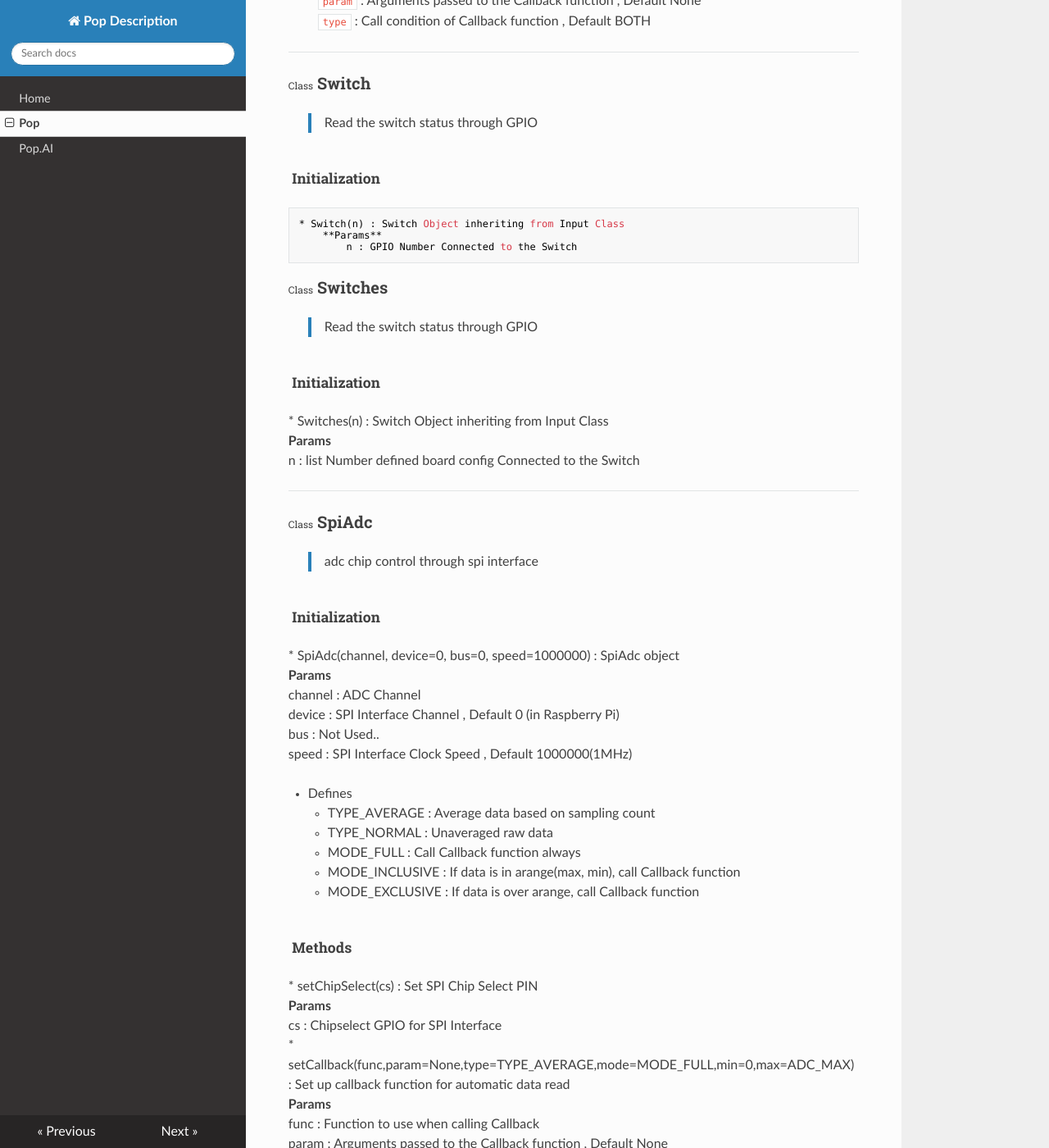
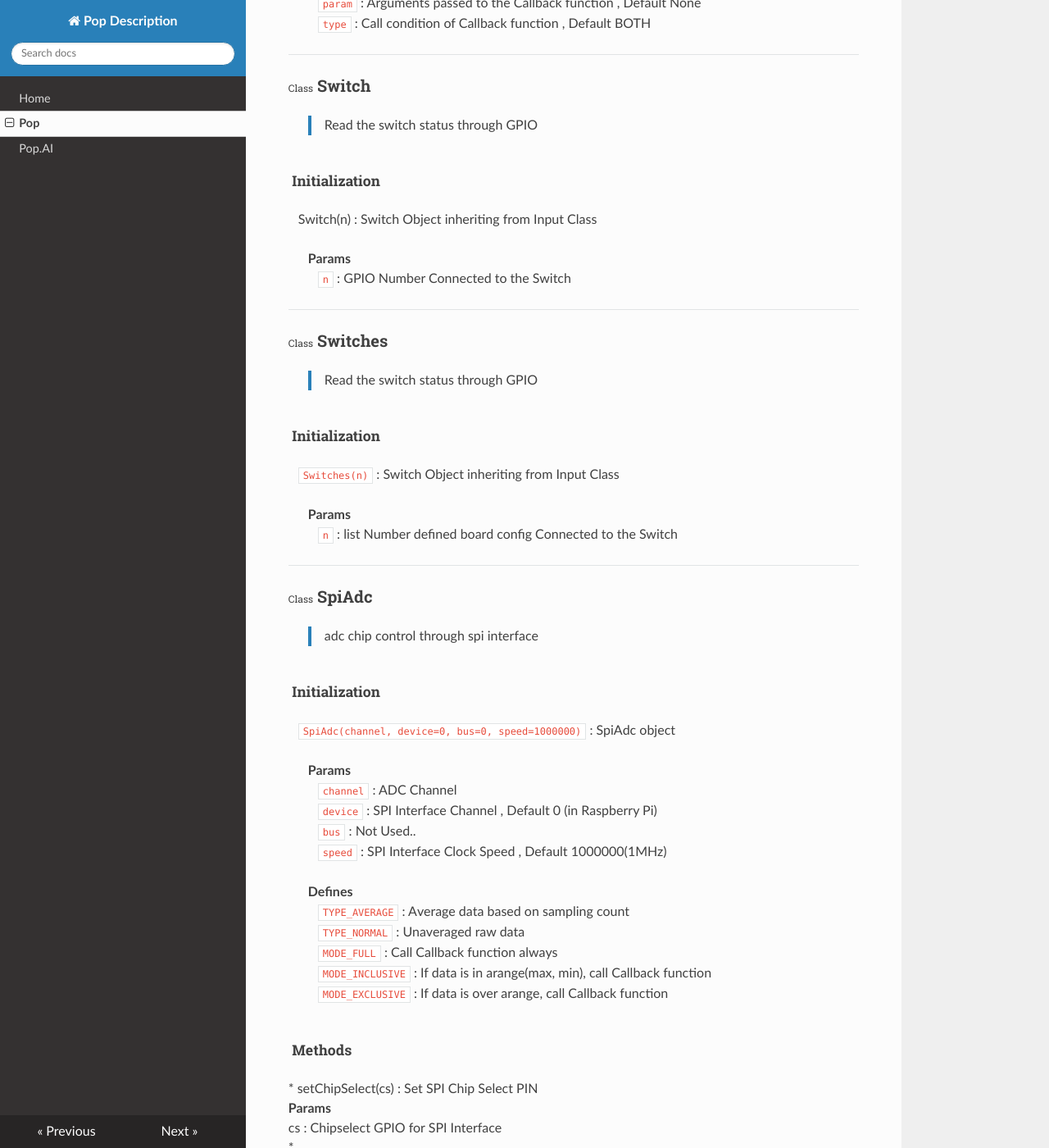
Before and after one commit to hbe-dev/pop_docs, an MkDocs documentation site: the page built from docs/pop.md, in a window 1280 px wide and 1400 px high, scrolled down 2188 px. Shown: the whole window at 82% size. Built offline with MkDocs 1.6.1, drawn with Linux system fonts in a browser that asks for light colours; nearby versions of some CDN libraries; some of the changed text lies outside the part shown.

Commit message:
Update pop.md

```diff
--- a/docs/pop.md
+++ b/docs/pop.md
@@ -64,9 +64,9 @@ from pop import *
 &emsp;&emsp;&emsp;`activeHigh` : Used to check if the Input Device is HIGH when pressed , Default True
 
 &emsp;&emsp;**Defines**
-&emsp;&emsp;&emsp;FALLING : Detect Falling Edge
-&emsp;&emsp;&emsp;RISING : Detect Rising Edge
-&emsp;&emsp;&emsp;BOTH : Detect Both Side
+&emsp;&emsp;&emsp;`FALLING` : Detect Falling Edge
+&emsp;&emsp;&emsp;`RISING` : Detect Rising Edge
+&emsp;&emsp;&emsp;`BOTH` : Detect Both Side
 
 <h5>&emsp;Methods</h5>
 
@@ -84,37 +84,41 @@ from pop import *
 
 <h5>&emsp;Initialization</h5>
 
-	* Switch(n) : Switch Object inheriting from Input Class
-		**Params**
-			n : GPIO Number Connected to the Switch
+&emsp;Switch(n) : Switch Object inheriting from Input Class   <br><br>
+&emsp;&emsp;**Params**
+&emsp;&emsp;&emsp;`n` : GPIO Number Connected to the Switch
+
+---
 
 ## <span style="font-size:0.6em; font-weight:normal;">Class</span> **Switches**
 > Read the switch status through GPIO
 
 <h5>&emsp;Initialization</h5>
-	* Switches(n) : Switch Object inheriting from Input Class
-		**Params**
-			n : list Number defined board config Connected to the Switch
 
-<hr/>
+&emsp;`Switches(n)` : Switch Object inheriting from Input Class <br><br>
+&emsp;&emsp;**Params**
+&emsp;&emsp;&emsp;`n` : list Number defined board config Connected to the Switch
+
+---
 
 ## <span style="font-size:0.6em; font-weight:normal;">Class</span> **SpiAdc**
 > adc chip control through spi interface
 
 <h5>&emsp;Initialization</h5>
-	* SpiAdc(channel, device=0, bus=0, speed=1000000) : SpiAdc object
-		**Params**
-			channel : ADC Channel
-			device : SPI Interface Channel , Default 0 (in Raspberry Pi)
-			bus : Not Used..
-			speed : SPI Interface Clock Speed , Default 1000000(1MHz)
 
-* Defines
-	* TYPE_AVERAGE : Average data based on sampling count
-	* TYPE_NORMAL : Unaveraged raw data
-	* MODE_FULL : Call Callback function always
-	* MODE_INCLUSIVE : If data is in arange(max, min), call Callback function
-	* MODE_EXCLUSIVE : If data is over arange, call Callback function
+&emsp;`SpiAdc(channel, device=0, bus=0, speed=1000000)` : SpiAdc object <br><br>
+&emsp;&emsp;**Params**
+&emsp;&emsp;&emsp;`channel` : ADC Channel
+&emsp;&emsp;&emsp;`device` : SPI Interface Channel , Default 0 (in Raspberry Pi)
+&emsp;&emsp;&emsp;`bus` : Not Used..
+&emsp;&emsp;&emsp;`speed` : SPI Interface Clock Speed , Default 1000000(1MHz)
+
+&emsp;&emsp;**Defines**
+&emsp;&emsp;&emsp;`TYPE_AVERAGE` : Average data based on sampling count
+&emsp;&emsp;&emsp;`TYPE_NORMAL` : Unaveraged raw data
+&emsp;&emsp;&emsp;`MODE_FULL` : Call Callback function always
+&emsp;&emsp;&emsp;`MODE_INCLUSIVE` : If data is in arange(max, min), call Callback function
+&emsp;&emsp;&emsp;`MODE_EXCLUSIVE` : If data is over arange, call Callback function
 
 <h5>&emsp;Methods</h5>
 	* setChipSelect(cs) : Set SPI Chip Select PIN
```
